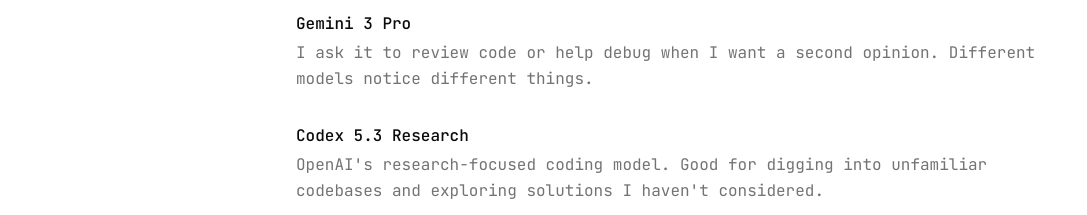
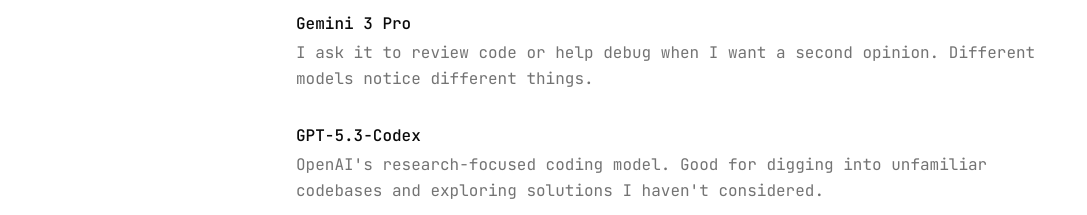
Before and after one commit to rahulragidev/personal-website-template, a Next.js app: page /toolkit in a window 1280 px wide. Shown: the part 2280-2495 px from the top of the page, without its empty margins (96-1183 px from the left). Built offline with nearby package versions, Linux system fonts and the light colour scheme.

Commit message:
Update tool title on toolkit page from "Codex 5.3 Research" to "GPT-5.3-Codex" for improved accuracy and clarity.

```diff
--- a/app/toolkit/page.tsx
+++ b/app/toolkit/page.tsx
@@ -169,7 +169,7 @@
 						I ask it to review code or help debug when I want a second opinion.
 						Different models notice different things.
 					</Tool>
-					<Tool title="Codex 5.3 Research" href="https://openai.com/index/introducing-codex/">
+					<Tool title="GPT-5.3-Codex" href="https://openai.com/index/introducing-codex/">
 						OpenAI&apos;s research-focused coding model. Good for digging into
 						unfamiliar codebases and exploring solutions I haven&apos;t considered.
 					</Tool>
```
